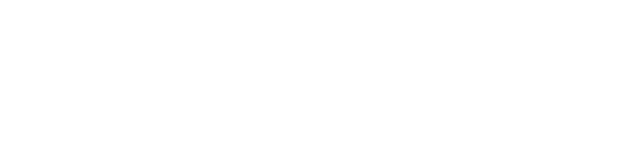
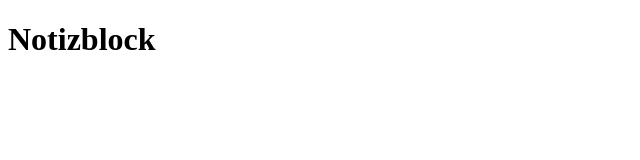
Before and after one commit to SimonMFuchs/notepad, a plain HTML site: page index.html in a window 1280 px wide. Shown: the whole page, without its empty margins (0-640 px from the left). Drawn offline with Linux system fonts and the light colour scheme.

Commit message:
Added headline

```diff
--- a/index.html
+++ b/index.html
@@ -5,9 +5,10 @@
     <meta name="viewport" content="width=device-width, initial-scale=1.0">
     <title>Notizblock</title>
 
-
 </head>
 <body>
 
+    <h1>Notizblock</h1>
+
 </body>
 </html>
```
